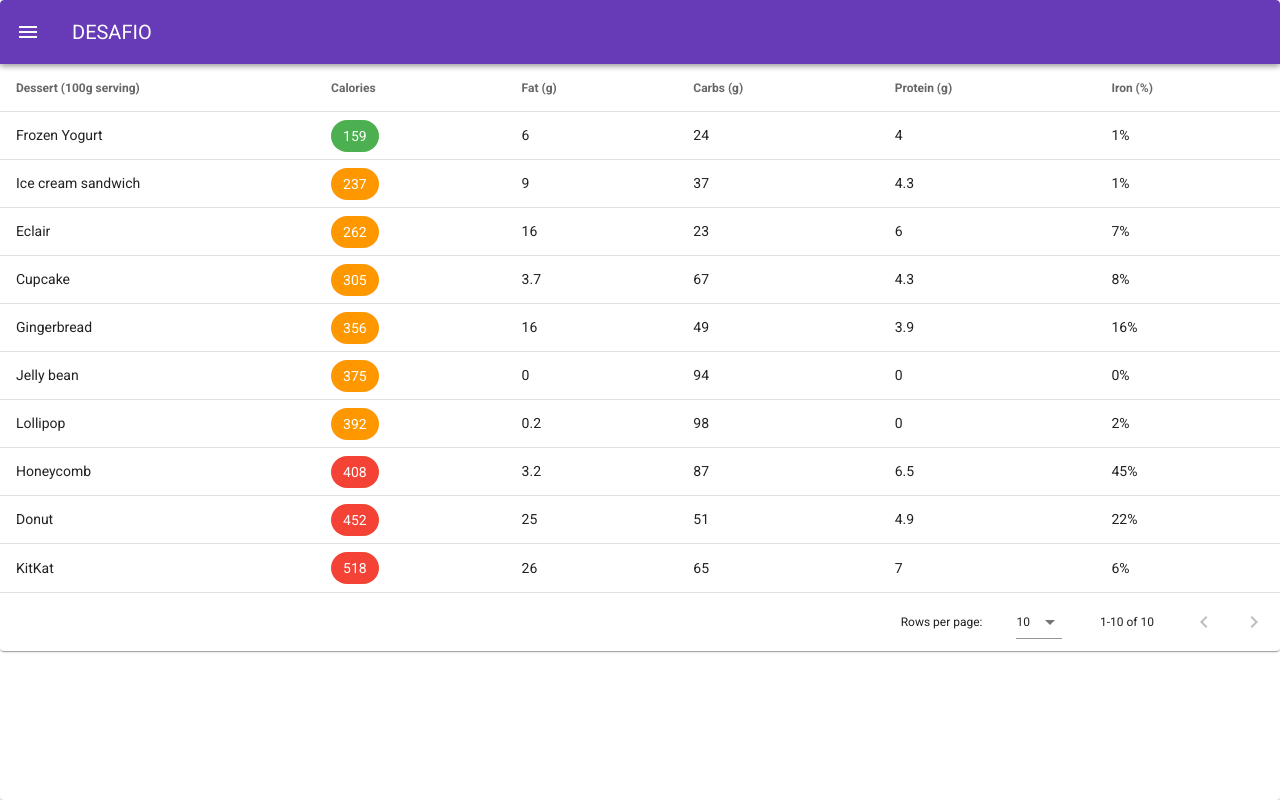
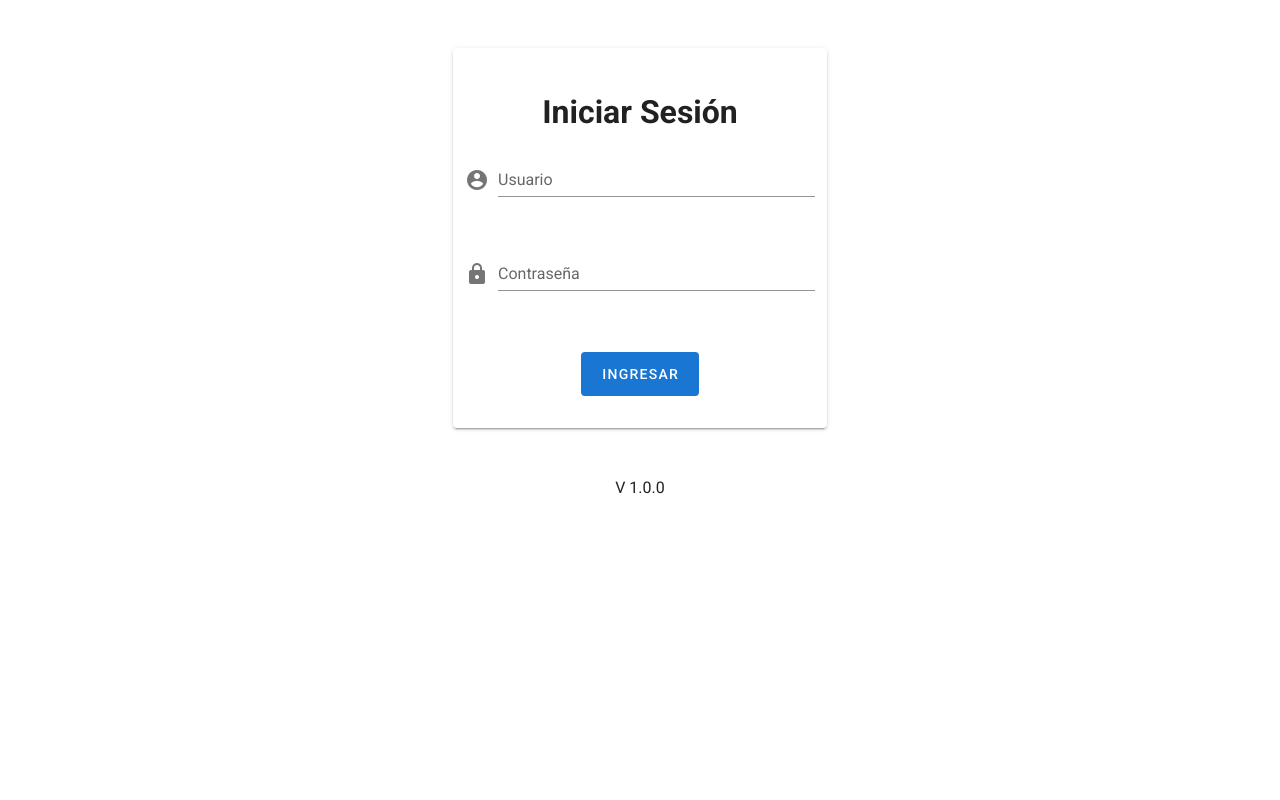
Before and after one commit to solucionesfulcrum/desafioCliVue, a Vue app: page / in a window 1280 px wide. Built offline with nearby package versions, Linux system fonts and the light colour scheme.

Commit message:
[feature]-carrito

```diff
--- a/src/components/CardProducto.vue
+++ b/src/components/CardProducto.vue
@@ -1,43 +1,134 @@
 <template>
+  <v-row justify="center">
+    <v-btn color="deep-purple" dark @click.stop="dialog = true">
+     Ver Carrito<v-icon>mdi-cart-outline</v-icon>
+    </v-btn>
+
+    <v-dialog v-model="dialog" max-width="290">
+      <v-card>
         <v-card
     class="mx-auto"
-    max-width="344"
-    outlined
+    max-width="500"
   >
+    <v-toolbar
+      color="deep-purple"
+      dark
+    >
+
+      <v-toolbar-title>Carrito</v-toolbar-title>
+
+      <v-spacer></v-spacer>
+
+    </v-toolbar>
+
+    <v-list two-line>
+      <v-list-item-group
+        v-model="selected"
+        active-class="pink--text"
+        multiple
+      >
+        <template v-for="(item, index) in items">
+          <v-list-item :key="item.name">
+            <template v-slot:default="{ active }">
+              <v-list-item-content>
+                <v-list-item-title v-text="item.name"></v-list-item-title>
+
+                <v-list-item-subtitle
+                  class="text--primary"
+                  v-text="item.precio"
+                ></v-list-item-subtitle>
+
+                <v-list-item-subtitle v-text="item.descripcion"></v-list-item-subtitle>
+              </v-list-item-content>
+
+              <v-list-item-action>
+                <v-list-item-action-text v-text="item.action"></v-list-item-action-text>
+
+                <v-icon
+                  v-if="!active"
+                  color="grey lighten-1"
+                >
+                  mdi-star-outline
+                </v-icon>
+
+                <v-icon
+                  v-else
+                  color="yellow darken-3"
+                >
+                  mdi-star
+                </v-icon>
+              </v-list-item-action>
+            </template>
+          </v-list-item>
+
+          <v-divider
+            v-if="index < items.length - 1"
+            :key="index"
+          ></v-divider>
+        </template>
+      </v-list-item-group>
+    </v-list>
+  </v-card>
+
+        <v-card-actions>
+          <v-spacer></v-spacer>
+
+          <v-btn color="green darken-1" text @click="dialog = false">
+            Salir
+          </v-btn>
+
+          <v-btn color="green darken-1" text @click="dialog = false">
+            Pagar
+          </v-btn>
+        </v-card-actions>
+      </v-card>
+    </v-dialog>
+    <v-col v-for="dessert in desserts" :key="dessert.id" cols="12" md="4">
+      <v-card class="mx-auto mt-5" max-width="344" outlined>
         <v-list-item three-line>
           <v-list-item-content>
-        <div class="text-overline mb-4">
-          OVERLINE
-        </div>
+            <div class="text-overline mb-4">OVERLINE</div>
             <v-list-item-title class="text-h5 mb-1">
-          Headline 5
+              {{ dessert.name }}
             </v-list-item-title>
-        <v-list-item-subtitle>Greyhound divisely hello coldly fonwderfully</v-list-item-subtitle>
+            <v-list-item-subtitle>
+              {{ dessert.descripcion }}</v-list-item-subtitle
+            >
           </v-list-item-content>
 
-      <v-list-item-avatar
-        tile
-        size="80"
-        color="grey"
-      ></v-list-item-avatar>
+          <v-list-item-avatar tile size="80" color="grey"></v-list-item-avatar>
         </v-list-item>
 
         <v-card-actions>
-      <v-btn
-        outlined
-        rounded
-        text
-      >
+          <v-btn outlined rounded text @click="mostrar(dessert)">
             Button
           </v-btn>
         </v-card-actions>
       </v-card>
+    </v-col>
+  </v-row>
 </template>
 
 <script>
 export default {
-  name: 'Home',
-  components: {
-  }
-}
+  name: "Home",
+  data() {
+    return {
+      dialog: false,
+
+      selected: [2],
+      items: [
+      ],
+    };
+  },
+  props: ["desserts"],
+  components: {},
+  methods: {
+    mostrar(id) {
+      console.log("Selecionado", id);
+      this.items.push(id)
+      console.log("data",this.items)
+    },
+  },
+};
 </script>
--- a/src/router/index.js
+++ b/src/router/index.js
@@ -1,14 +1,19 @@
 import Vue from 'vue'
 import VueRouter from 'vue-router'
-import Home from '../views/Home.vue'
+import Login from '../views/Login.vue'
 
 Vue.use(VueRouter)
 
 const routes = [
   {
     path: '/',
+    name: 'Login',
+    component: Login
+  },
+  {
+    path: '/Home/',
     name: 'Home',
-    component: Home
+    component: () => import('../views/Home.vue')
   },
 ]
 
--- a/src/views/Home.vue
+++ b/src/views/Home.vue
@@ -28,112 +28,71 @@
         </v-list-item-group>
       </v-list>
     </v-navigation-drawer>
-    <Padre :headers="headers" :desserts="desserts"></Padre>
-    <!-- <CardProducto :data="data" />-->
+    <CardProducto :desserts="desserts" />
   </v-card>
 </template>
 
 <script>
 import CardProducto from "@/components/CardProducto.vue";
-import Padre from "@/components/Padre.vue";
 
 export default {
   name: "Home",
   data() {
     return {
-      headers: [
-        {
-          text: "Dessert (100g serving)",
-          align: "start",
-          sortable: false,
-          value: "name",
-        },
-        { text: "Calories", value: "calories" },
-        { text: "Fat (g)", value: "fat" },
-        { text: "Carbs (g)", value: "carbs" },
-        { text: "Protein (g)", value: "protein" },
-        { text: "Iron (%)", value: "iron" },
-      ],
       desserts: [
         {
+          id: 1,
           name: "Frozen Yogurt",
-          calories: 159,
+          descripcion: "Este producto es un producto lleno de vitaminas",
           fat: 6.0,
           carbs: 24,
-          protein: 4.0,
+          precio: 4.0,
           iron: "1%",
         },
         {
+          id: 2,
           name: "Ice cream sandwich",
-          calories: 237,
+          descripcion: "Este producto es de pura fruta",
           fat: 9.0,
           carbs: 37,
-          protein: 4.3,
+          precio: 4.3,
           iron: "1%",
         },
         {
+          id: 3,
           name: "Eclair",
-          calories: 262,
+          descripcion: "Este producto es una delicia",
           fat: 16.0,
           carbs: 23,
-          protein: 6.0,
+          precio: 6.0,
           iron: "7%",
         },
         {
-          name: "Cupcake",
-          calories: 305,
-          fat: 3.7,
-          carbs: 67,
-          protein: 4.3,
-          iron: "8%",
+          id: 4,
+          name: "Ice cream sandwich",
+          descripcion: "Este producto es de pura fruta",
+          fat: 9.0,
+          carbs: 37,
+          precio: 4.3,
+          iron: "1%",
         },
         {
-          name: "Gingerbread",
-          calories: 356,
-          fat: 16.0,
-          carbs: 49,
-          protein: 3.9,
-          iron: "16%",
+          id: 5,
+          name: "Ice cream sandwich",
+          descripcion: "Este producto es de pura fruta",
+          fat: 9.0,
+          carbs: 37,
+          precio: 4.3,
+          iron: "1%",
         },
         {
-          name: "Jelly bean",
-          calories: 375,
-          fat: 0.0,
-          carbs: 94,
-          protein: 0.0,
-          iron: "0%",
-        },
-        {
-          name: "Lollipop",
-          calories: 392,
-          fat: 0.2,
-          carbs: 98,
-          protein: 0,
-          iron: "2%",
-        },
-        {
-          name: "Honeycomb",
-          calories: 408,
-          fat: 3.2,
-          carbs: 87,
-          protein: 6.5,
-          iron: "45%",
-        },
-        {
-          name: "Donut",
-          calories: 452,
-          fat: 25.0,
-          carbs: 51,
-          protein: 4.9,
-          iron: "22%",
-        },
-        {
-          name: "KitKat",
-          calories: 518,
-          fat: 26.0,
-          carbs: 65,
-          protein: 7,
-          iron: "6%",
+          id: 6,
+          name: "Ice cream sandwich",
+          descripcion: "Este producto es de pura fruta",
+          fat: 9.0,
+          carbs: 37,
+          precio: 4.3,
+          iron: "1%",
         },
       ],
       drawer: false,
@@ -145,7 +104,6 @@ export default {
   },
   components: {
     CardProducto,
-    Padre,
   },
 };
 </script>
--- /dev/null
+++ b/src/views/Login.vue
@@ -0,0 +1,96 @@
+<template>
+  <div class="d-flex flex-column justify-space-between align-center">
+    <v-card class="mx-auto my-12" max-width="374">
+      <div class="text-center mt-10">
+        <h1>Iniciar Sesión</h1>
+      </div>
+      <v-form v-model="valid">
+        <v-container>
+          <v-row>
+            <v-col cols="12" md="12">
+              <v-text-field
+                prepend-icon="mdi-account-circle"
+                v-model="usuario"
+                :rules="nameRules"
+                label="Usuario"
+                required
+                autocomplete="off"
+                @keypress="actualizar"
+              ></v-text-field>
+            </v-col>
+            <v-col cols="12" md="12">
+              <v-text-field
+                prepend-icon="mdi-lock"
+                v-model="contra"
+                :rules="nameRules"
+                label="Contraseña"
+                type="password"
+                autocomplete="off"
+                required
+                @keypress="actualizar"
+                @keyup.enter="ingresar"
+              ></v-text-field>
+            </v-col>
+          </v-row>
+          <div class="text-center mt-10 mb-5">
+            <v-btn depressed color="primary" large @click="ingresar">
+              Ingresar
+            </v-btn>
+            <v-dialog v-model="dialog" hide-overlay persistent width="300">
+              <v-card color="primary" dark>
+                <v-card-text>
+                  Cargando Datos
+                  <v-progress-linear
+                    indeterminate
+                    color="white"
+                    class="mb-0"
+                  ></v-progress-linear>
+                </v-card-text>
+              </v-card>
+            </v-dialog>
+          </div>
+          <v-alert
+            border="top"
+            color="red"
+            dismissible
+            outlined
+            text
+            :value="value"
+            type="warning"
+          >
+            Usuario o Contraseña incorrectos
+          </v-alert>
+        </v-container>
+      </v-form>
+    </v-card>
+    <span>V 1.0.0</span>
+  </div>
+</template>
+
+<script>
+
+export default {
+  data() {
+    return {
+      dialog: false,
+      valid: false,
+      usuario: "",
+      contra: "",
+      value: false,
+      nameRules: [
+        (v) => !!v || "*Campo obligatorio",
+        (v) => v.length <= 10 || "*Maximo 10 caracteres",
+      ],
+    };
+  },
+  methods: {
+    ingresar(){
+        this.$router.push("/Home");
+    },
+    actualizar() {
+      this.value = false;
+    },
+  },
+  created() {},
+};
+</script>
```
Lines whose indentation alone changed are shown as unchanged.
